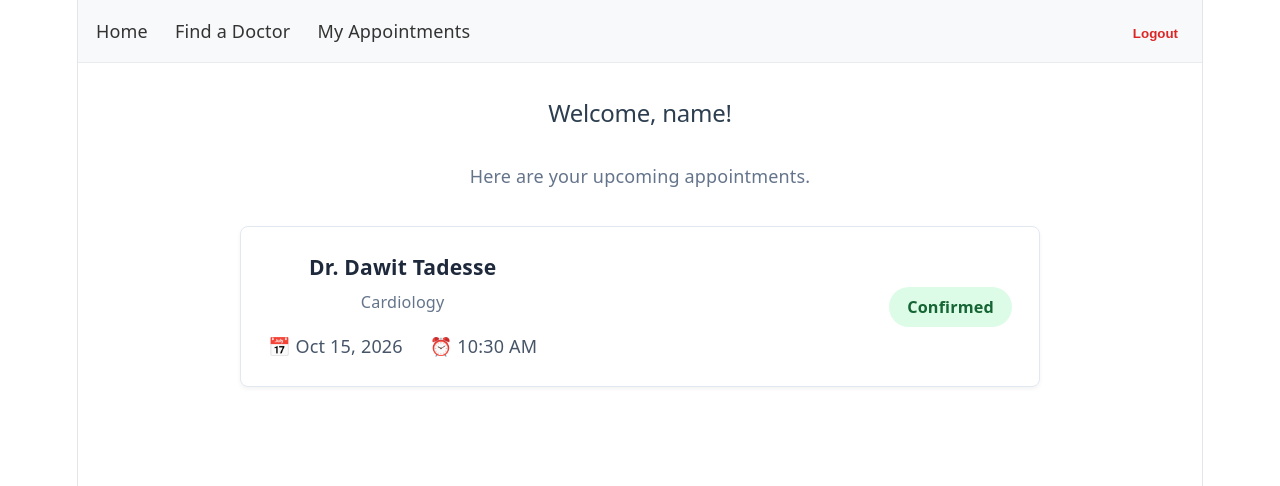
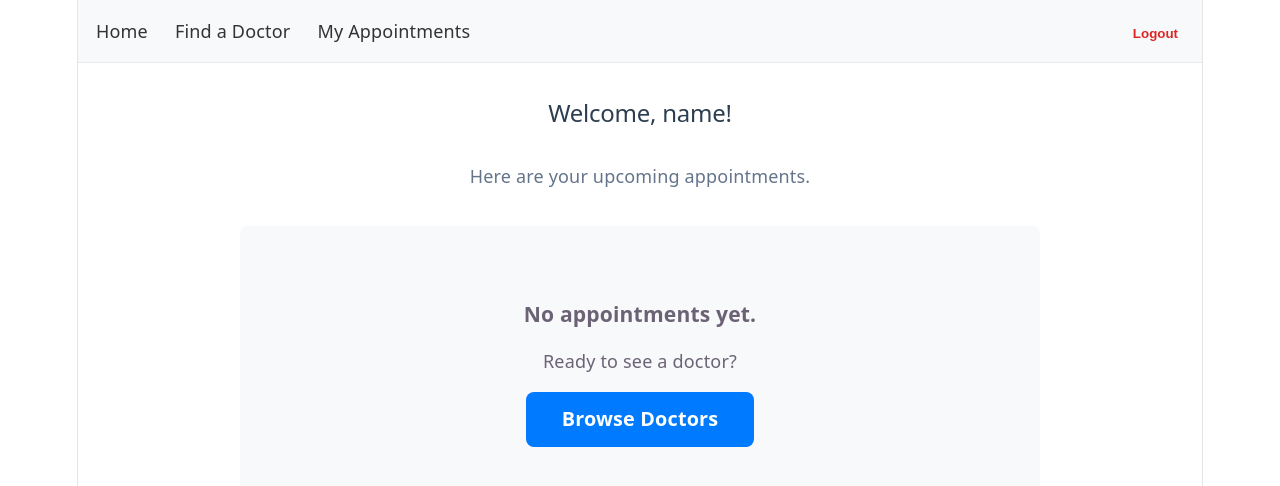
Before and after one commit to Dkidus-star/clinic-booking-app, a React (Vite) app in the folder clinic-booking-app/: page /appointments in a window 1280 px wide. Both pictures are taken after typing "name@example.com", "Sample123" into the empty fields and a click on the button "Secure Login". Shown: the top 486 px of the page. Built offline with nearby package versions, Linux system fonts and the light colour scheme.

Commit message:
implement interactive booking flow using local storage

```diff
--- a/clinic-booking-app/src/App.css
+++ b/clinic-booking-app/src/App.css
@@ -148,6 +148,11 @@
   font-weight: 500;
   cursor: pointer;
   transition: all 0.2s ease;
+}
+.time-slot.selected {
+  background-color: #007bff;
+  color: white;
+  border-color: #007bff;
 }
 
 .time-slot:hover,
--- a/clinic-booking-app/src/pages/Appointments.jsx
+++ b/clinic-booking-app/src/pages/Appointments.jsx
@@ -1,39 +1,55 @@
-import { useEffect } from "react";
-import { useNavigate } from "react-router-dom";
+import { useEffect, useState } from "react";
+import { useNavigate, Link } from "react-router-dom";
 import "../App.css";
 
 export default function Appointments() {
   const navigate = useNavigate();
-  // Check if our user exists in local storage
   const user = JSON.parse(localStorage.getItem("clinicUser"));
 
+  // 1. FIX: Read from localStorage directly during state initialization
+  // Using an arrow function here ensures this only runs once when the page loads
+  const [myAppointments] = useState(() => {
+    const saved = localStorage.getItem("clinicAppointments");
+    return saved ? JSON.parse(saved) : [];
+  });
+
+  // 2. Keep useEffect ONLY for handling the unauthorized redirect
   useEffect(() => {
     if (!user) {
       navigate("/login");
     }
   }, [user, navigate]);
 
+  // Prevent rendering if user is missing
   if (!user) return null;
-
-  const myAppointments = [
-    {
-      id: "101",
-      doctorName: "Dr. Dawit Tadesse",
-      specialty: "Cardiology",
-      date: "Oct 15, 2026",
-      time: "10:30 AM",
-      status: "Confirmed",
-    },
-  ];
 
   return (
     <div className="appointments-container fade-in">
-      {/* Personalized Greeting */}
       <h2 className="page-title">Welcome, {user.email.split("@")[0]}!</h2>
       <p style={{ marginBottom: "2rem", color: "#64748b" }}>
         Here are your upcoming appointments.
       </p>
 
+      {myAppointments.length === 0 ? (
+        <div
+          style={{
+            textAlign: "center",
+            padding: "3rem",
+            backgroundColor: "#f8f9fa",
+            borderRadius: "8px",
+          }}
+        >
+          <h3>No appointments yet.</h3>
+          <p>Ready to see a doctor?</p>
+          <Link
+            to="/doctors"
+            className="primary-btn"
+            style={{ marginTop: "1rem" }}
+          >
+            Browse Doctors
+          </Link>
+        </div>
+      ) : (
         <div className="appointments-list">
           {myAppointments.map((appt) => (
             <div key={appt.id} className="appointment-card">
@@ -53,6 +69,7 @@ export default function Appointments() {
             </div>
           ))}
         </div>
+      )}
     </div>
   );
 }
--- a/clinic-booking-app/src/pages/DoctorProfile.jsx
+++ b/clinic-booking-app/src/pages/DoctorProfile.jsx
@@ -1,9 +1,12 @@
-import { useParams, Link } from "react-router-dom";
+import { useState } from "react";
+import { useParams, Link, useNavigate } from "react-router-dom";
 import { doctors } from "../data/mockData";
 import "../App.css";
 
 export default function DoctorProfile() {
   const { id } = useParams();
+  const navigate = useNavigate();
+  const [selectedTime, setSelectedTime] = useState("");
 
   const doctor = doctors.find((doc) => doc.id === id);
 
@@ -18,8 +21,46 @@ export default function DoctorProfile() {
     );
   }
 
+  const handleBooking = () => {
+    if (!selectedTime) {
+      alert("Please select a time slot first.");
+      return;
+    }
+
+    // Check if user is logged in
+    const user = JSON.parse(localStorage.getItem("clinicUser"));
+    if (!user) {
+      alert("Please login to book an appointment.");
+      navigate("/login");
+      return;
+    }
+
+    // Create a new appointment object
+    const newAppointment = {
+      id: Date.now().toString(), // Generate a unique ID using the current timestamp
+      doctorName: doctor.name,
+      specialty: doctor.specialty,
+      date: "Oct 20, 2026", // Mock upcoming date
+      time: selectedTime,
+      status: "Confirmed",
+    };
+
+    // Retrieve existing appointments (or an empty array if none exist), add the new one, and save it
+    const existingAppointments =
+      JSON.parse(localStorage.getItem("clinicAppointments")) || [];
+    existingAppointments.push(newAppointment);
+    localStorage.setItem(
+      "clinicAppointments",
+      JSON.stringify(existingAppointments),
+    );
+
+    navigate("/appointments");
+  };
+
+  const availableSlots = ["09:00 AM", "10:30 AM", "01:00 PM", "03:30 PM"];
+
   return (
-    <div className="profile-container">
+    <div className="profile-container fade-in">
       <Link to="/doctors" className="back-link">
         ← Back to Doctors
       </Link>
@@ -43,13 +84,20 @@ export default function DoctorProfile() {
         <p>Select an available time slot:</p>
 
         <div className="time-slots">
-          <button className="time-slot">09:00 AM</button>
-          <button className="time-slot">10:30 AM</button>
-          <button className="time-slot">01:00 PM</button>
-          <button className="time-slot">03:30 PM</button>
+          {availableSlots.map((time) => (
+            <button
+              key={time}
+              className={`time-slot ${selectedTime === time ? "selected" : ""}`}
+              onClick={() => setSelectedTime(time)}
+            >
+              {time}
+            </button>
+          ))}
         </div>
 
-        <button className="book-btn confirm-btn">Confirm Booking</button>
+        <button className="book-btn confirm-btn" onClick={handleBooking}>
+          Confirm Booking
+        </button>
       </div>
     </div>
   );
```
Lines whose indentation alone changed are shown as unchanged.
